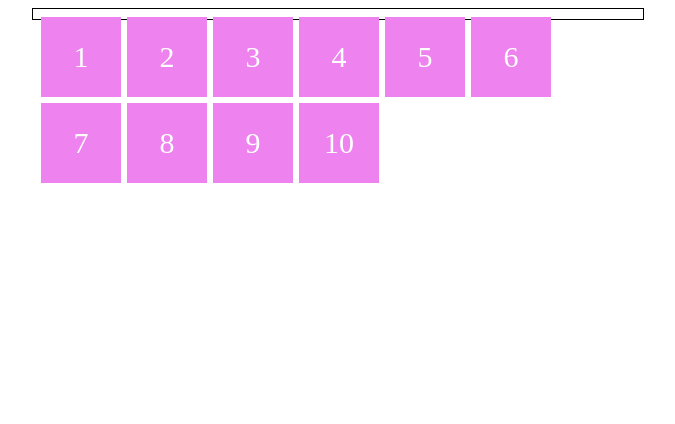
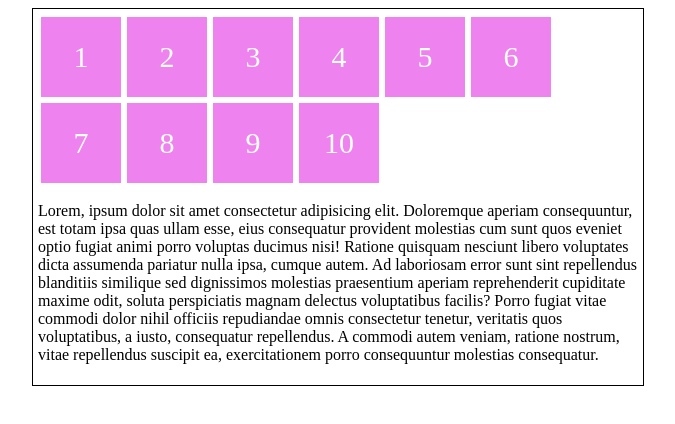
Before and after one commit to zzainalAri/Learning-Journey, a plain HTML site: page basic/1. css-layouting/7.float2.html in a window 1280 px wide. Shown: the whole page, without its empty margins (302-977 px from the left). Drawn offline with Linux system fonts and the light colour scheme.

Commit message:
learn clear float using property clear

```diff
--- a/basic/1. css-layouting/7.float2.css
+++ b/basic/1. css-layouting/7.float2.css
@@ -16,3 +16,7 @@
   float: left;
   margin: 3px;
 }
+
+.clear {
+  clear: left;
+}
--- a/basic/1. css-layouting/7.float2.html
+++ b/basic/1. css-layouting/7.float2.html
@@ -18,6 +18,23 @@
       <div class="kotak">8</div>
       <div class="kotak">9</div>
       <div class="kotak">10</div>
+
+      <div class="clear"></div>
+
+      <p>
+        Lorem, ipsum dolor sit amet consectetur adipisicing elit. Doloremque
+        aperiam consequuntur, est totam ipsa quas ullam esse, eius consequatur
+        provident molestias cum sunt quos eveniet optio fugiat animi porro
+        voluptas ducimus nisi! Ratione quisquam nesciunt libero voluptates dicta
+        assumenda pariatur nulla ipsa, cumque autem. Ad laboriosam error sunt
+        sint repellendus blanditiis similique sed dignissimos molestias
+        praesentium aperiam reprehenderit cupiditate maxime odit, soluta
+        perspiciatis magnam delectus voluptatibus facilis? Porro fugiat vitae
+        commodi dolor nihil officiis repudiandae omnis consectetur tenetur,
+        veritatis quos voluptatibus, a iusto, consequatur repellendus. A commodi
+        autem veniam, ratione nostrum, vitae repellendus suscipit ea,
+        exercitationem porro consequuntur molestias consequatur.
+      </p>
     </div>
   </body>
 </html>
```
